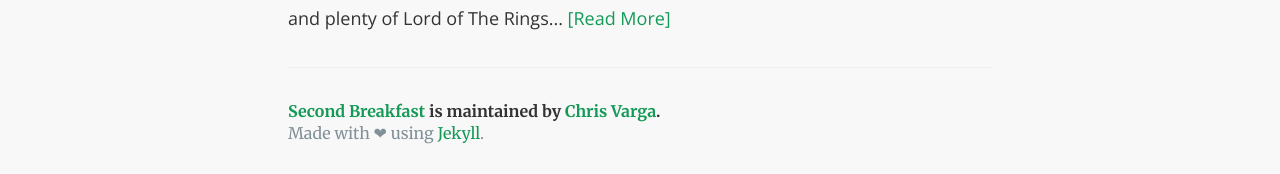
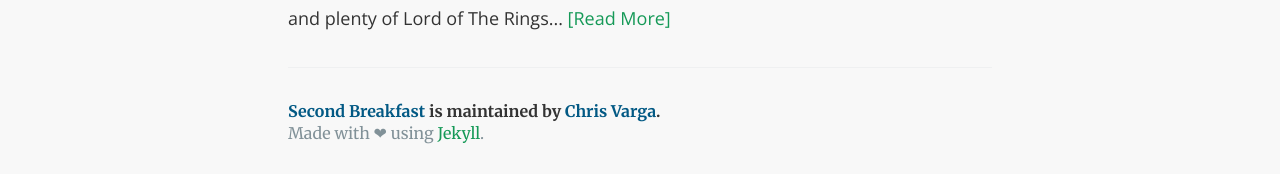
Before and after one commit to second-breakfast/second-breakfast.github.io, a Jekyll site: the page built from index.html, in a window 1280 px wide. Shown: the part 1303-1477 px from the top of the page. Built offline with Jekyll 4.4.1, drawn with Linux system fonts in a browser that asks for light colours; the list of posts is cut into pages by our own code.

Commit message:
Update hobbit.css

```diff
--- a/css/hobbit.css
+++ b/css/hobbit.css
@@ -225,6 +225,6 @@ a:hover { text-decoration: underline; }
 
 .site-footer-owner { display: block; font-weight: bold; }
 
-.site-footer-owner a { color: #159957; }
+.site-footer-owner a { color: #025984; }
 
 .site-footer-credits { color: #819198; }
```
